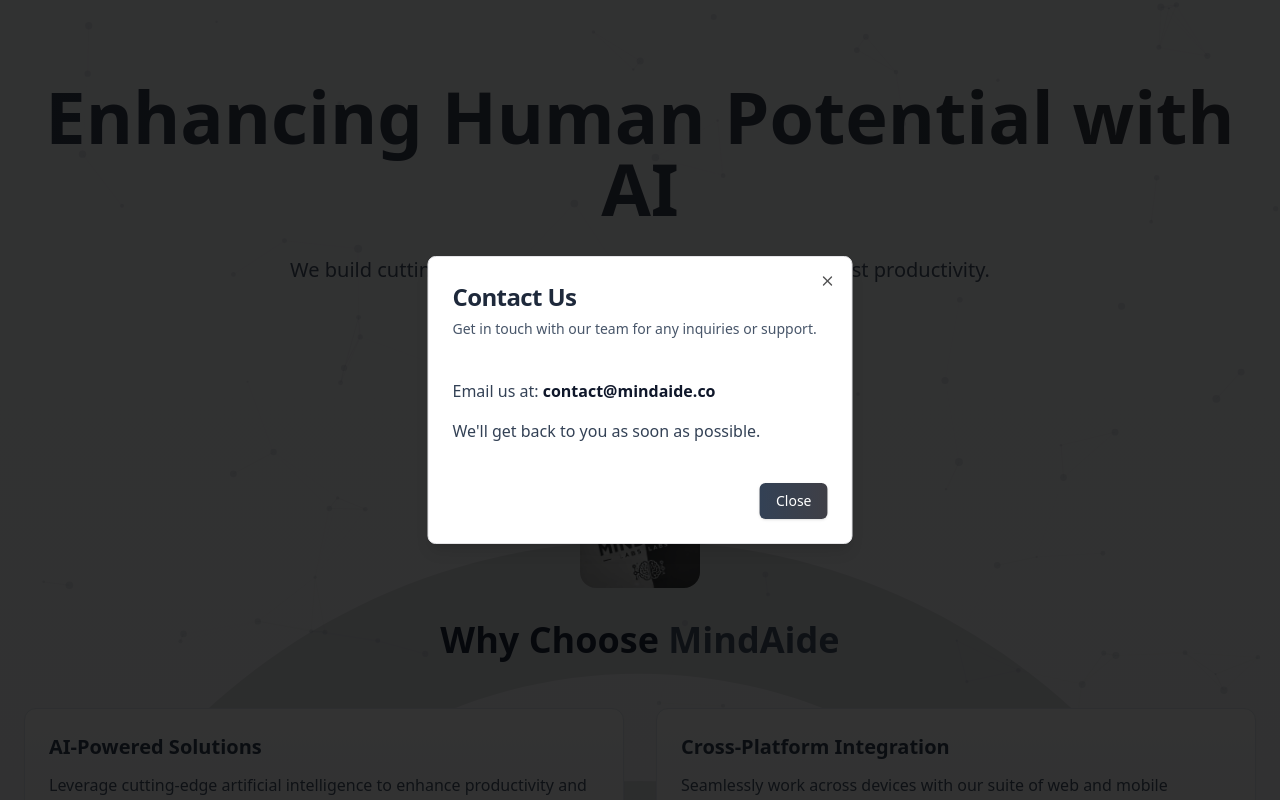
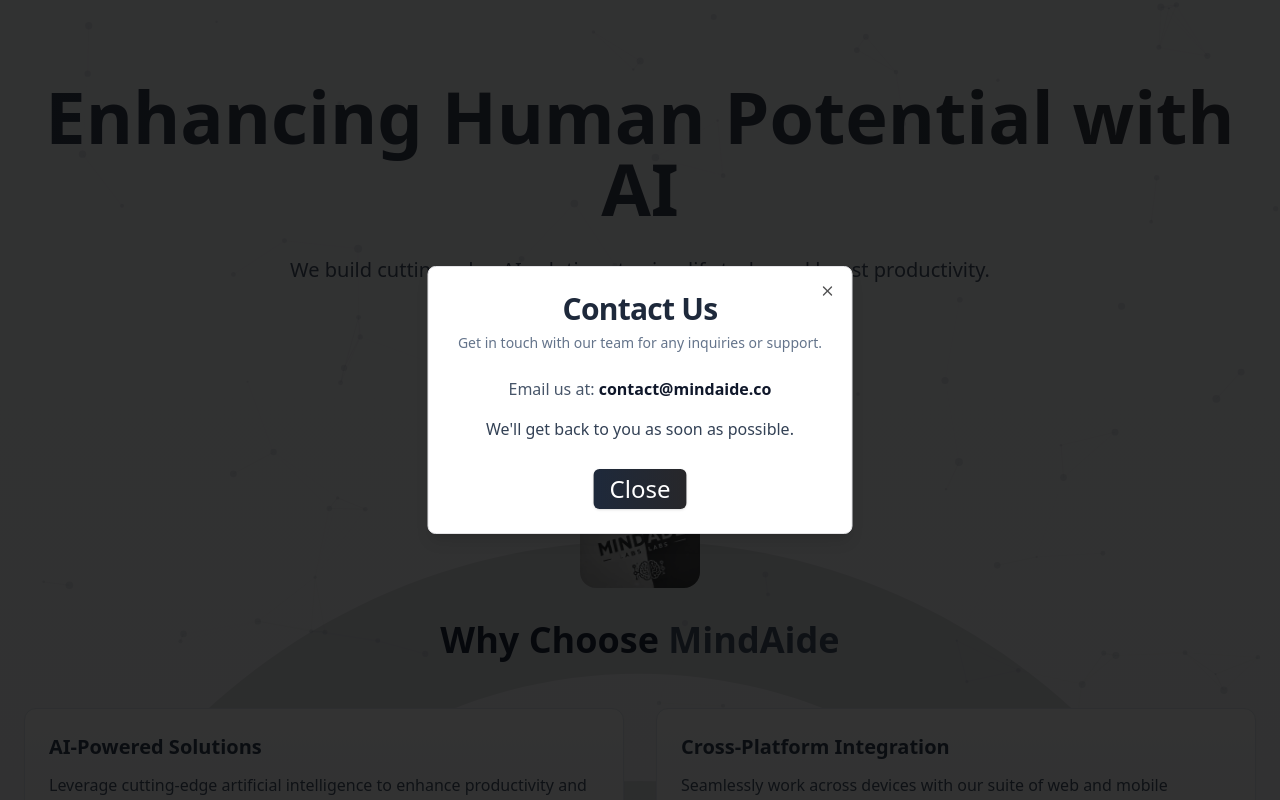
Before and after one commit to ahxMad/companywebsite, a Next.js app: page / in a window 1280 px wide. Both pictures are taken after a click on the button "Contact Us". Shown: the top 800 px of the page. Built offline with nearby package versions, Linux system fonts and the light colour scheme.

Commit message:
Added contact popup and removed lint errors

```diff
--- a/components/contact-modal.tsx
+++ b/components/contact-modal.tsx
@@ -9,26 +9,26 @@
 export function ContactModal({ isOpen, onClose }: ContactModalProps) {
   return (
     <Dialog open={isOpen} onOpenChange={onClose}>
-      <DialogContent className="sm:max-w-[425px] bg-white rounded-xl">
+      <DialogContent className="sm:max-w-[425px] bg-white rounded-xl flex flex-col items-center text-center">
         <DialogHeader>
-          <DialogTitle className="text-2xl font-bold text-slate-800">Contact Us</DialogTitle>
-          <DialogDescription className="text-slate-600">
+          <DialogTitle className="text-3xl font-bold items-center text-center text-slate-800">Contact Us</DialogTitle>
+          <DialogDescription className="text-slate-500">
             Get in touch with our team for any inquiries or support.
           </DialogDescription>
         </DialogHeader>
-        <div className="mt-6 space-y-4">
-          <p className="text-slate-700">
+        <div className="mt-2 space-y-4">
+          <p className="text-slate-600">
             Email us at:{" "}
-            <a href="mailto:contact@mindaide.co" className="font-semibold text-slate-900 hover:underline">
+            <a href="mailto:contact@mindaide.co" className="font-bold text-slate-900 hover:underline">
               contact@mindaide.co
             </a>
           </p>
           <p className="text-slate-700">We&apos;ll get back to you as soon as possible.</p>
         </div>
-        <div className="mt-6 flex justify-end">
+        <div className="mt-3 flex justify-center">
           <Button
             onClick={onClose}
-            className="bg-gradient-to-r from-slate-700 to-zinc-700 text-white hover:opacity-90 transition-opacity"
+            className="bg-gradient-to-r from-slate-800 to-zinc-800 text-white hover:opacity-90 transition-opacity px-4 py-5 text-2xl"
           >
             Close
           </Button>
```
